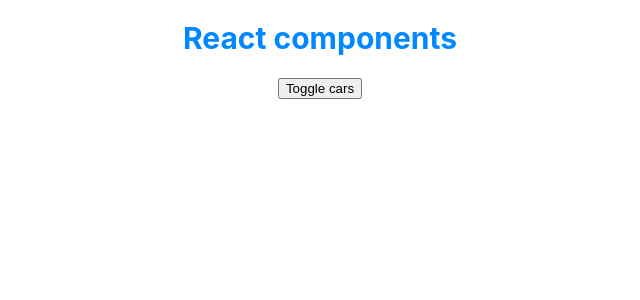
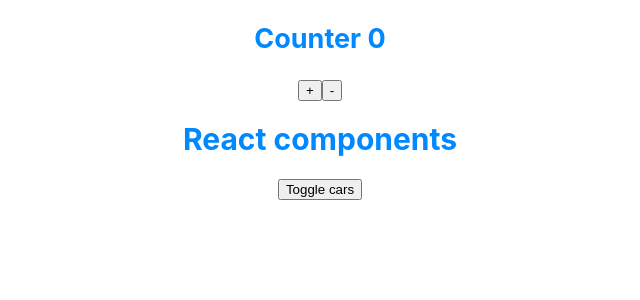
Before and after one commit to nikolai-churakov/react-js, a React (Create React App) app: page / in a window 1280 px wide. Shown: the top 300 px of the page, without its empty margins (320-960 px from the left). Built offline with nearby package versions, Linux system fonts and the light colour scheme.

Commit message:
add car.js component

```diff
--- a/src/App.js
+++ b/src/App.js
@@ -1,7 +1,7 @@
 import './App.css';
 import Car from "./Car/Car";
 import React, { Component } from 'react';
-
+import Counter from "./Counter/Counter";
 const divStyle =  {
   'color': '#0088ff',
   'fontSize': '18px'
@@ -59,6 +59,7 @@
 
     <div className="App">
         <div style={divStyle}>
+            <Counter />
             <h1 style={{fontSize: '30px', textAlign: 'center'}}>{this.state.pageTitle}</h1>
 
             {/*<input type="text" onChange={this.handleInput}/>*/}
```
